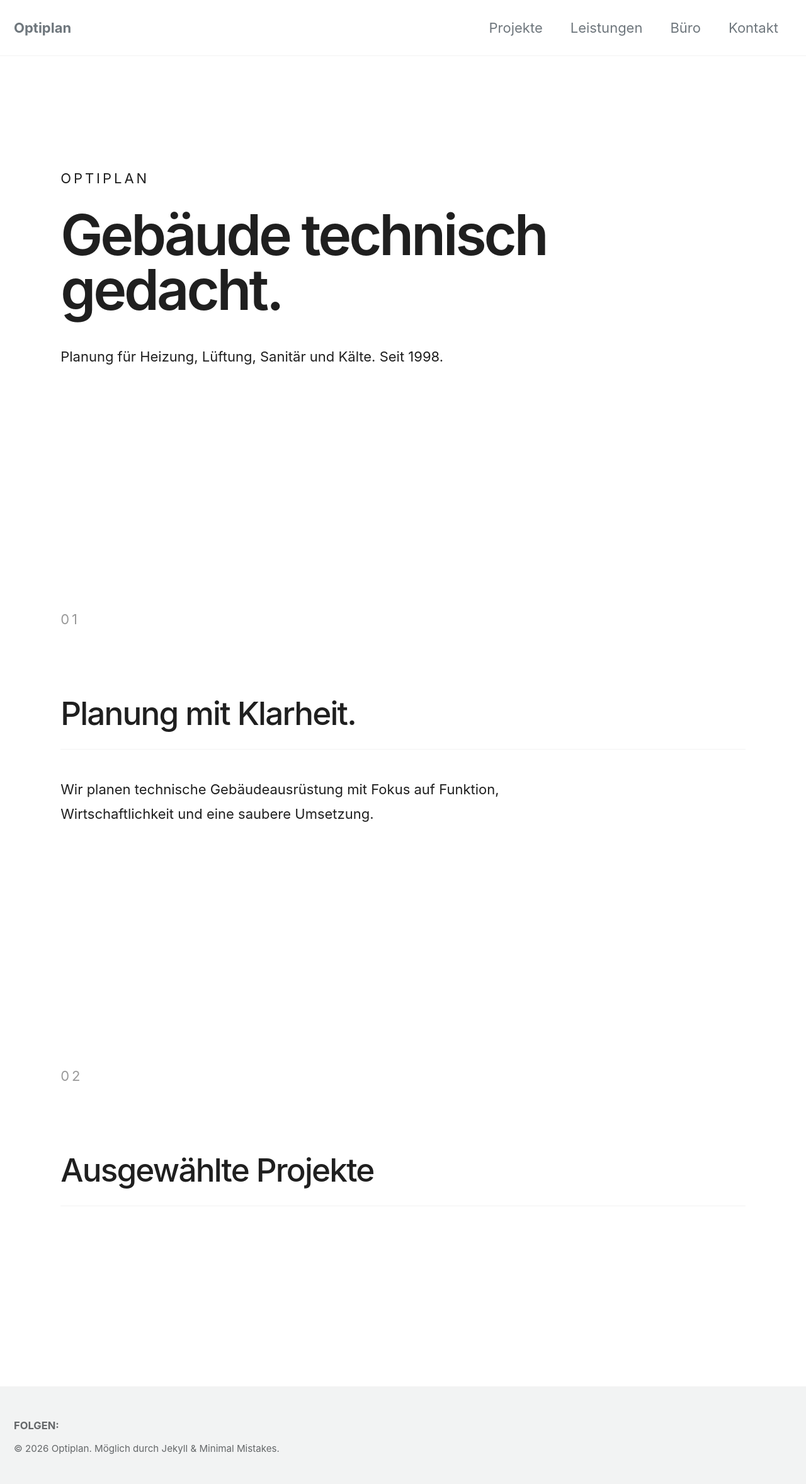
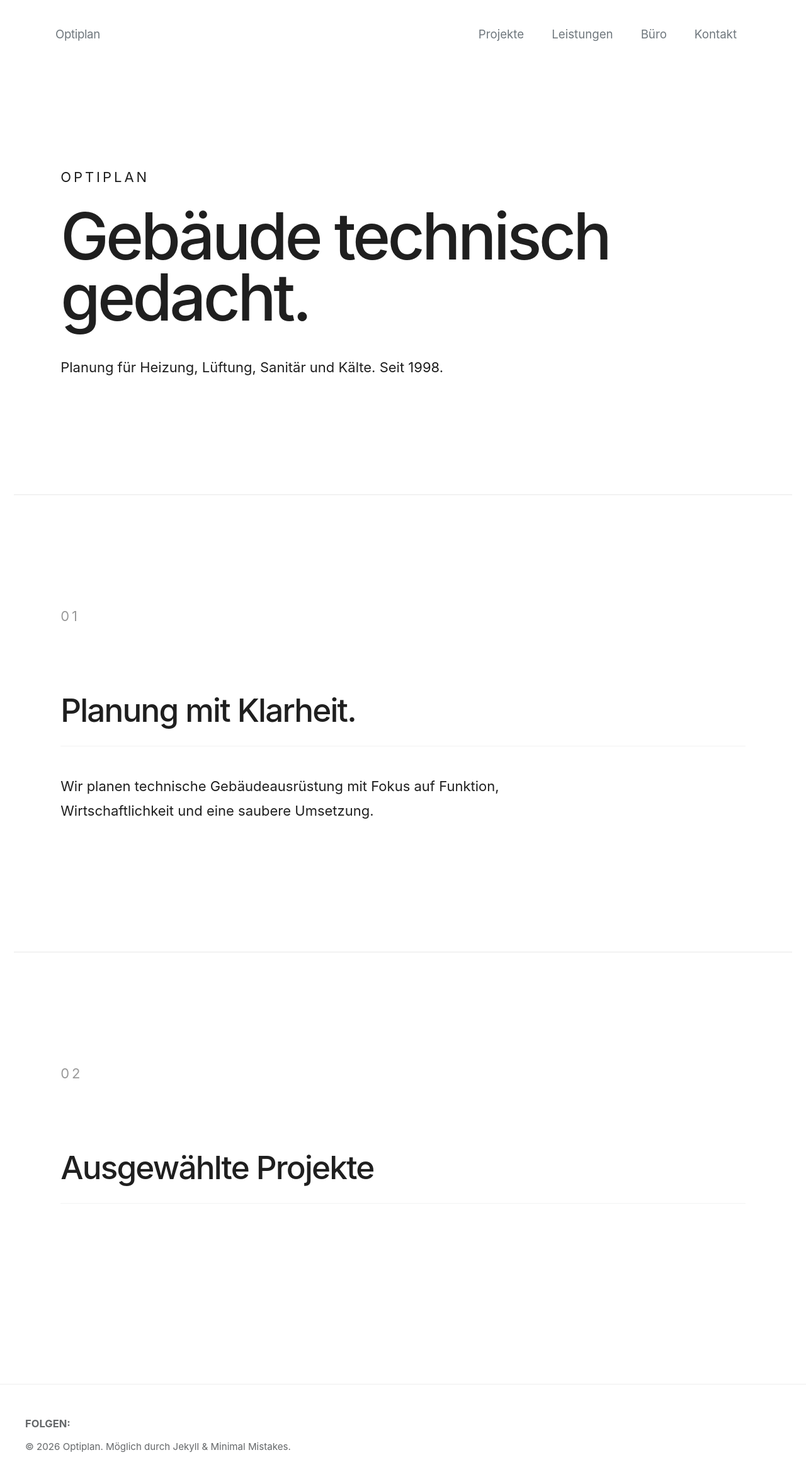
Before and after one commit to gryphiusodenhobler/www.optiplan.at, a Jekyll site: the page built from index.md, in a window 1280 px wide. Shown: the whole page at 63% size. Built offline with Jekyll 4.4.1, drawn with Linux system fonts in a browser that asks for light colours; cached includes are drawn as plain includes.

Commit message:
Update optiplan.scss

```diff
--- a/_sass/optiplan.scss
+++ b/_sass/optiplan.scss
@@ -61,3 +61,60 @@ body {
   font-size: 1.1rem;
   line-height: 1.75;
 }
+/* OPTIPLAN – clean layout */
+
+.masthead {
+  border-bottom: 0;
+  box-shadow: none;
+}
+
+.masthead__inner-wrap {
+  max-width: 1400px;
+  padding: 1.5rem 4rem;
+}
+
+.site-title {
+  font-weight: 600;
+  letter-spacing: -0.02em;
+}
+
+.greedy-nav {
+  background: #fff;
+}
+
+.greedy-nav a {
+  font-size: 0.85rem;
+  font-weight: 400;
+}
+
+.page__footer {
+  background: #fff;
+  border-top: 1px solid #eee;
+}
+
+.page__footer-follow,
+.page__footer-copyright {
+  max-width: 1200px;
+  margin-left: auto;
+  margin-right: auto;
+}
+
+.splash .page__content {
+  margin: 0;
+}
+
+.hero-section {
+  min-height: 75vh;
+}
+
+.hero-section h1 {
+  border: 0;
+  font-size: clamp(4rem, 8vw, 7.5rem);
+  font-weight: 500;
+  line-height: 0.95;
+}
+
+.intro-section,
+.projects-section {
+  border-top: 1px solid #e8e8e8;
+}
```
